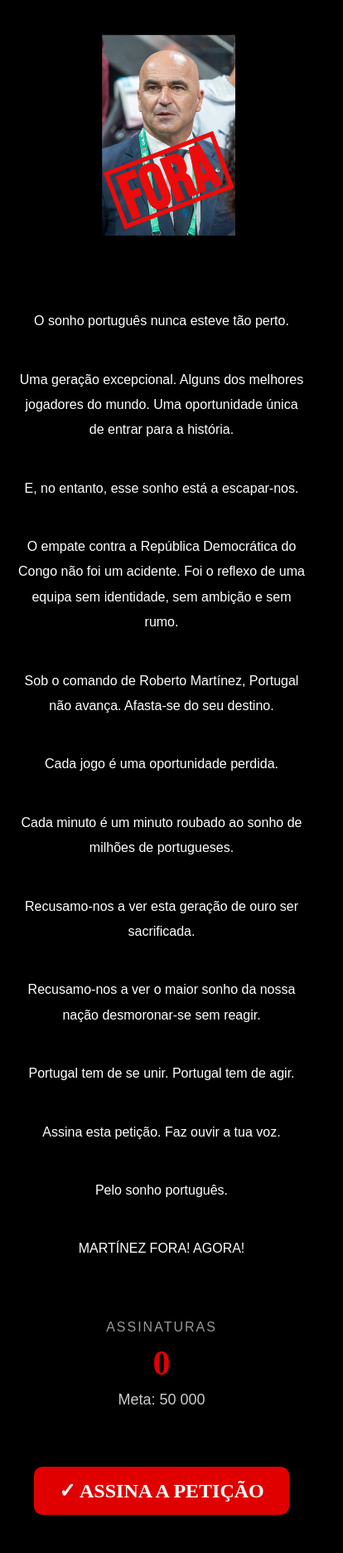
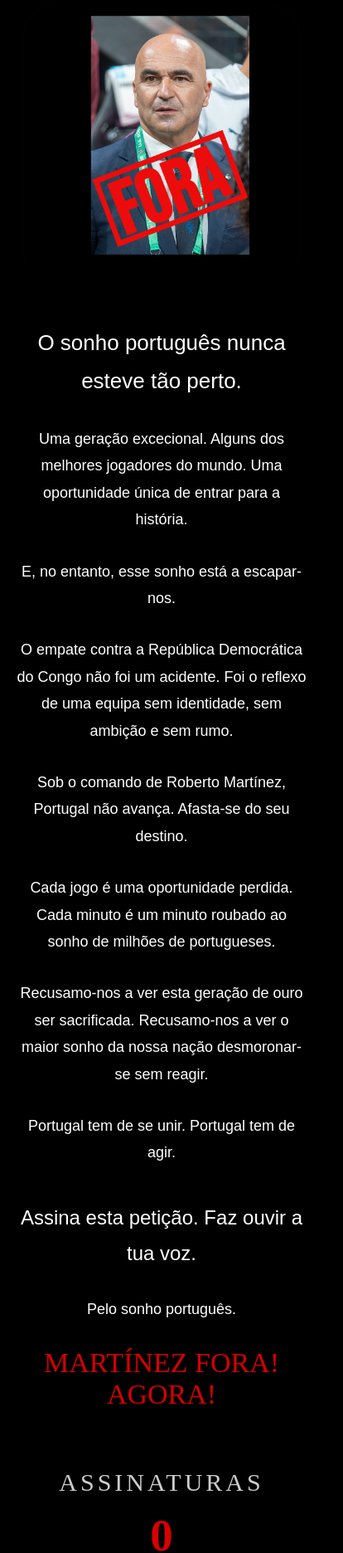
Before and after one commit to martinezfora/MartinezOut, a plain HTML site: page index.html in a window 390 px wide. Shown: the part 128-2000 px from the top of the page at 83% size, 414 px wide, since content can reach past the window. Drawn offline with Linux system fonts and the light colour scheme; a web font is replaced by a local one.

Commit message:
Update index.html

```diff
--- a/index.html
+++ b/index.html
@@ -13,105 +13,138 @@
 body{
     background:#000;
     color:white;
+    margin:0;
+    padding:20px;
     text-align:center;
-    margin:0;
-    padding:40px 20px;
 }
 
 h1{
     font-family:'Grenze',serif;
-    color:#e00000;
-    font-size:52px;
+    color:#d50000;
+    font-size:72px;
     font-weight:900;
-    line-height:1;
-    margin-bottom:50px;
+    margin:20px 0 40px 0;
+    white-space:nowrap;
 }
 
 .photo{
     display:block;
-    width:80%;
-    max-width:420px;
-    margin:0 auto 60px auto;
-    border-radius:24px;
-}
+    width:90%;
+    max-width:500px;
+    margin:0 auto 50px auto;
 
-img{
-    display:block;
-    width:100%;
-    border-radius:24px;
+    border-radius:35px;
+    overflow:hidden;
+    clip-path: inset(0 round 35px);
+
+    box-shadow:0 0 25px rgba(255,0,0,0.3);
 }
 
 p{
     font-family:'Galdeano',sans-serif;
-    font-size:18px;
-    line-height:1.9;
-    max-width:850px;
-    margin:0 auto 40px auto;
+    font-size:22px;
+    line-height:1.8;
+    max-width:900px;
+    margin:30px auto;
+}
+
+.slogan{
+    font-size:26px;
+}
+
+.call{
+    color:#ffffff;
+    font-size:24px;
+    margin-top:40px;
+}
+
+.final{
+    font-family:'Grenze',serif;
+    color:#d50000;
+    font-size:34px;
+    margin-top:30px;
+}
+
+.counter-title{
+    font-family:'Grenze',serif;
+    font-size:30px;
+    letter-spacing:4px;
+    color:#cccccc;
+    margin-top:70px;
+    margin-bottom:15px;
 }
 
 .counter{
-    margin-top:70px;
-    margin-bottom:50px;
+    font-family:'Grenze',serif;
+    color:#d50000;
+    font-size:70px;
+    font-weight:900;
+    margin-bottom:20px;
 }
 
-.counter-label{
-    font-family:'Galdeano',sans-serif;
-    color:#999;
-    font-size:16px;
-    letter-spacing:2px;
+.progress-container{
+    width:80%;
+    max-width:500px;
+    height:20px;
+    background:#222;
+    border-radius:50px;
+    margin:0 auto 35px auto;
+    overflow:hidden;
 }
 
-.counter-number{
-    font-family:'Grenze',serif;
-    color:#e00000;
-    font-size:56px;
-    font-weight:900;
-    margin:10px 0;
-}
-
-.counter-goal{
-    font-family:'Galdeano',sans-serif;
-    color:#ccc;
-    font-size:18px;
+.progress-bar{
+    width:0%;
+    height:100%;
+    background:#d50000;
+    border-radius:50px;
 }
 
 .button{
     display:inline-block;
-    margin-top:20px;
-    background:#e00000;
+    background:#d50000;
     color:white;
     text-decoration:none;
-    padding:18px 45px;
-    border-radius:10px;
     font-family:'Grenze',serif;
-    font-size:32px;
-    font-weight:700;
+    font-size:36px;
+    font-weight:bold;
+    padding:20px 40px;
+    border-radius:20px;
+    margin-top:10px;
 }
 
 .footer{
+    margin-top:70px;
+    margin-bottom:60px;
     font-family:'Galdeano',sans-serif;
     font-size:24px;
-    margin-top:80px;
-    margin-bottom:60px;
 }
 
 @media(max-width:600px){
 
     h1{
-        font-size:42px;
+        font-size:48px;
+    }
+
+    .photo{
+        width:95%;
+        max-width:420px;
     }
 
     p{
-        font-size:16px;
+        font-size:18px;
     }
 
-    .counter-number{
-        font-size:42px;
+    .counter{
+        font-size:55px;
     }
 
     .button{
-        font-size:24px;
-        padding:15px 30px;
+        font-size:26px;
+        padding:18px 30px;
+    }
+
+    .footer{
+        font-size:20px;
     }
 }
 
@@ -122,16 +155,20 @@ p{
 
 <h1>MARTÍNEZ OUT!</h1>
 
-<img src="fora.png" class="photo" alt="Martinez Out">
+<img src="fora.png" alt="Martínez Fora" class="photo">
 
-<p>O sonho português nunca esteve tão perto.</p>
+<p class="slogan">
+O sonho português nunca esteve tão perto.
+</p>
 
 <p>
-Uma geração excepcional. Alguns dos melhores jogadores do mundo.
+Uma geração excecional. Alguns dos melhores jogadores do mundo.
 Uma oportunidade única de entrar para a história.
 </p>
 
-<p>E, no entanto, esse sonho está a escapar-nos.</p>
+<p>
+E, no entanto, esse sonho está a escapar-nos.
+</p>
 
 <p>
 O empate contra a República Democrática do Congo não foi um acidente.
@@ -143,25 +180,22 @@ Sob o comando de Roberto Martínez, Portugal não avança.
 Afasta-se do seu destino.
 </p>
 
-<p>Cada jogo é uma oportunidade perdida.</p>
-
 <p>
+Cada jogo é uma oportunidade perdida.
 Cada minuto é um minuto roubado ao sonho de milhões de portugueses.
 </p>
 
 <p>
 Recusamo-nos a ver esta geração de ouro ser sacrificada.
-</p>
-
-<p>
 Recusamo-nos a ver o maior sonho da nossa nação desmoronar-se sem reagir.
 </p>
 
 <p>
-Portugal tem de se unir. Portugal tem de agir.
+Portugal tem de se unir.
+Portugal tem de agir.
 </p>
 
-<p>
+<p class="call">
 Assina esta petição. Faz ouvir a tua voz.
 </p>
 
@@ -169,14 +203,20 @@ Assina esta petição. Faz ouvir a tua voz.
 Pelo sonho português.
 </p>
 
-<p>
+<div class="final">
 MARTÍNEZ FORA! AGORA!
-</p>
+</div>
 
-<div class="counter">
-    <div class="counter-label">ASSINATURAS</div>
-    <div class="counter-number">0</div>
-    <div class="counter-goal">Meta: 50 000</div>
+<div class="counter-title">
+ASSINATURAS
+</div>
+
+<div class="counter" id="count">
+0
+</div>
+
+<div class="progress-container">
+    <div class="progress-bar" id="progressBar"></div>
 </div>
 
 <a href="#" class="button">
@@ -188,5 +228,23 @@ Obrigado por defenderes o futuro da nossa Seleção!<br>
 #VaiDarPortugal
 </div>
 
+<script>
+
+let assinaturas = 0;
+const objetivo = 50000;
+
+function atualizar() {
+
+    document.getElementById("count").innerText =
+        assinaturas.toLocaleString('pt-PT');
+
+    document.getElementById("progressBar").style.width =
+        (assinaturas / objetivo * 100) + "%";
+}
+
+atualizar();
+
+</script>
+
 </body>
 </html>
```
